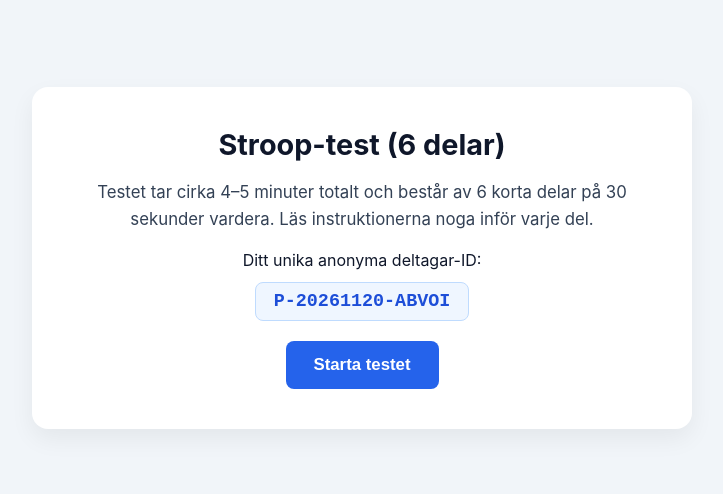
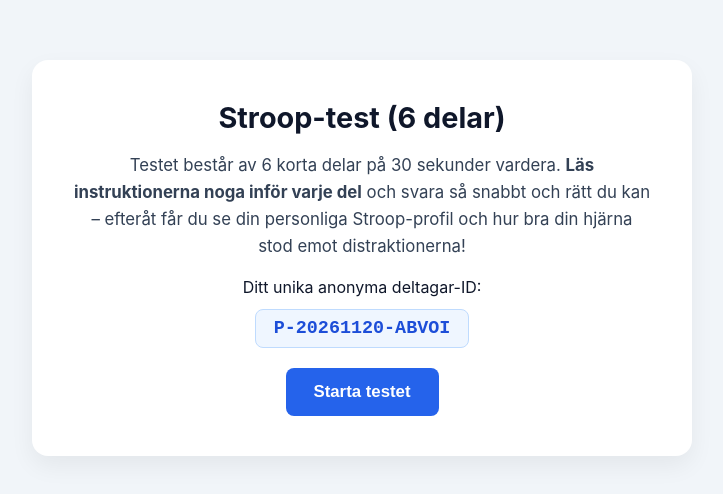
Before and after one commit to M-ya1234/Stroop, a plain HTML site: page index.html in a window 1280 px wide. Shown: the part 142-636 px from the top of the page, without its empty margins (278-1001 px from the left). Drawn offline with nearby package versions, Linux system fonts and the light colour scheme.

Commit message:
Revise Stroop test introduction and instructions
Updated instructions for the Stroop test to improve clarity and engagement.

Instructipn 101 tp 102 or smt

        <h1>Stroop-test (6 delar)</h1>
        <p>Testet består av 6 korta delar på 30 sekunder vardera. <strong>Läs instruktionerna noga inför varje del</strong> och svara så snabbt och rätt du kan – efteråt får du se din personliga Stroop-profil och hur bra din hjärna stod emot distraktionerna!</p>

```diff
--- a/index.html
+++ b/index.html
@@ -108,8 +108,9 @@
 <div class="card">
     <!-- 1. START SCREEN -->
     <div id="screen-start">
-        <h1>Stroop-test (6 delar)</h1>
-        <p>Testet tar cirka 4–5 minuter totalt och består av 6 korta delar på 30 sekunder vardera. Läs instruktionerna noga inför varje del.</p>
+                <h1>Stroop-test (6 delar)</h1>
+        <p>Testet består av 6 korta delar på 30 sekunder vardera. <strong>Läs instruktionerna noga inför varje del</strong> och svara så snabbt och rätt du kan – efteråt får du se din personliga Stroop-profil och hur bra din hjärna stod emot distraktionerna!</p>
+
         <div>Ditt unika anonyma deltagar-ID:</div>
         <div class="id-pill" id="start-id-display">Laddar ID...</div>
         <br>
```
